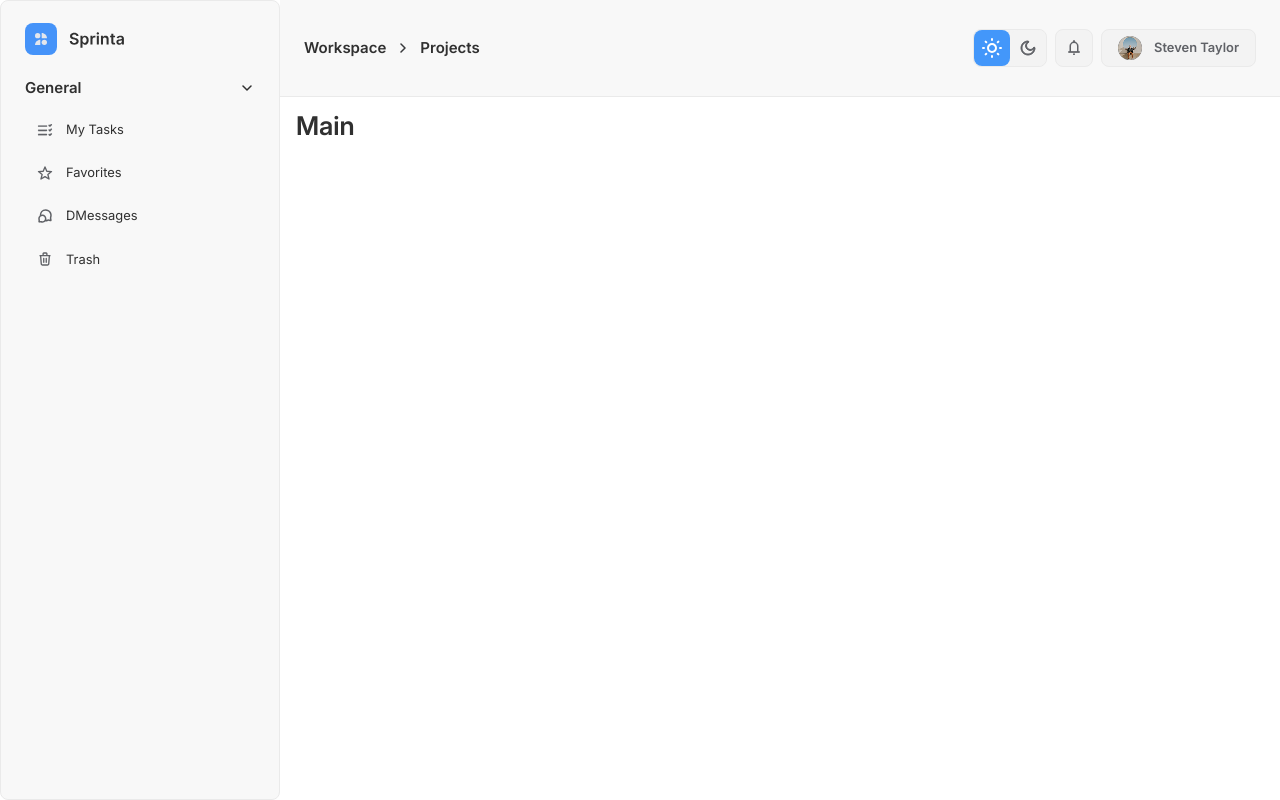
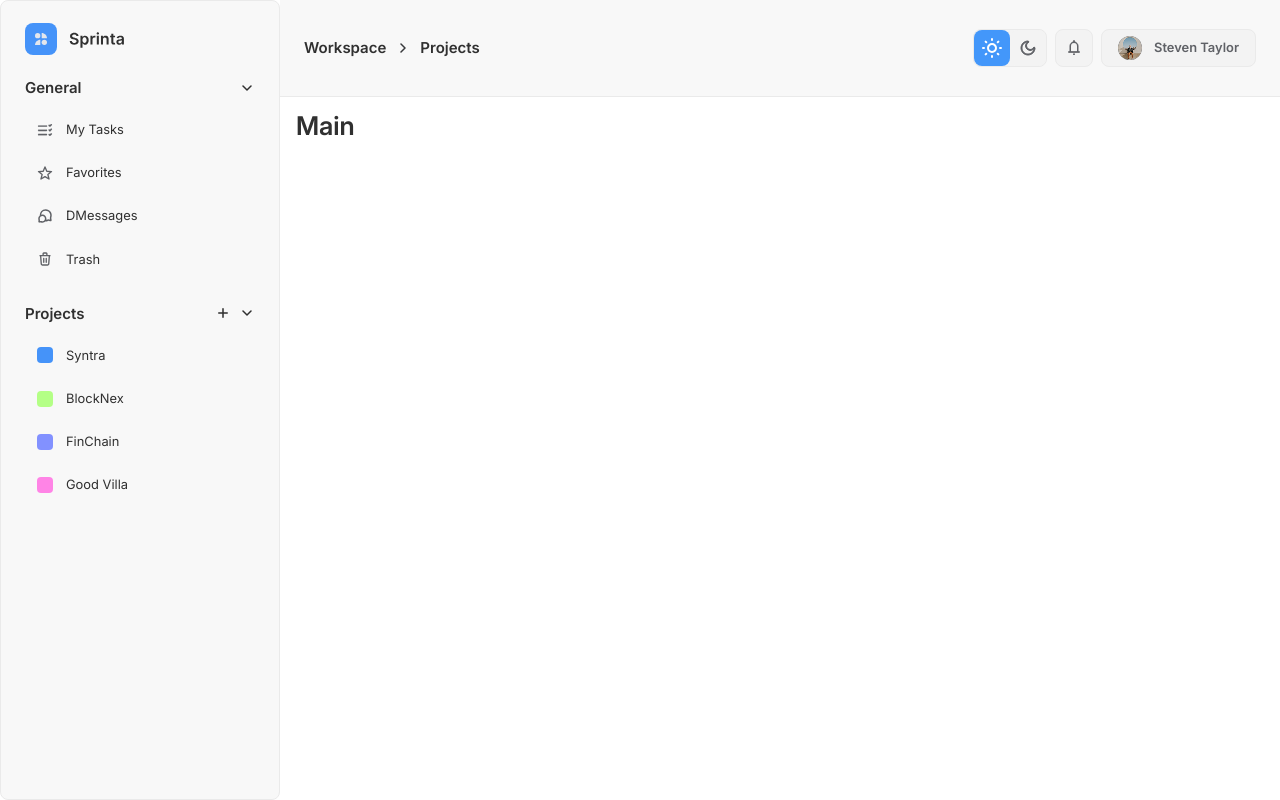
Before and after one commit to Uretros-lovers/crm, a React (Vite) app: page / in a window 1280 px wide. Built offline with nearby package versions, Linux system fonts and the light colour scheme.

Commit message:
rework aside

```diff
--- a/src/App.tsx
+++ b/src/App.tsx
@@ -5,7 +5,7 @@ import Main from "./pages/Main";
 import Projects from "./pages/Projects";
 import Notification from "./pages/Notification";
 import Mytask from "./pages/Mytask";
-import Favorites from "./pages/favorites";
+import Favorites from "./pages/Favorites";
 import DMessages from "./pages/DMessages";
 import Trash from "./pages/Trash";
 
--- a/src/components/ui/sidebarSection/SidebarSection.tsx
+++ b/src/components/ui/sidebarSection/SidebarSection.tsx
@@ -10,7 +10,7 @@ interface SidebarSectionProps  {
     defaultOpen?: boolean;
 }
 interface SidebarItem{
-    id: number;
+    id: string | number;
     label: string;
     to: string;
     iconLeft?: React.ElementType;
--- a/src/components/ui/sidebarSection/sidebarSection.module.css
+++ b/src/components/ui/sidebarSection/sidebarSection.module.css
@@ -94,5 +94,12 @@
         & .icon {
             max-width: 16px;
         }
+        & .dot{
+            min-width: 16px;
+            min-height: 16px;
+            max-width: 16px;
+            max-height: 16px;
+            border-radius: 4px;
+        }
     }
 }
--- a/src/components/widgets/sidebar/Sidebar.tsx
+++ b/src/components/widgets/sidebar/Sidebar.tsx
@@ -1,6 +1,6 @@
 import {NavLink} from "react-router-dom";
 import styles from "./sidebar.module.css";
-import React from "react";
+import React, {useEffect, useState} from "react";
 import { Logo } from "@assets";
 import SidebarSection from "../../ui/sidebarSection/SidebarSection";
 import TasksIcon from "@assets/tasks.svg?react";
@@ -8,8 +8,10 @@ import StarIcon from "@assets/starIcon.svg?react";
 import Messages from "@assets/messagesIcon.svg?react";
 import Trash from "@assets/trashIcon.svg?react";
 import Plus from "@assets/plusIcon.svg?react";
+import {fakeFetchProjects} from '../../../services/mocks/api/projects'
+import {Projects} from "../../../services/mocks/api/projects";
 
-export interface GeneralItem {
+interface GeneralItem {
     id: number;
     label: string;
     to: string;
@@ -43,7 +45,16 @@ const list: GeneralItem[] = [
     },
 ];
 
+
 function Sidebar(){
+    const [projects, setProjects] = useState<Projects[]>([]);
+
+    useEffect(() => {
+        fakeFetchProjects()
+          .then((response) => setProjects(response))
+    }, []);
+
+
     return (
         <>
             <div className={styles.sidebar}>
@@ -52,6 +63,7 @@ function Sidebar(){
                 </NavLink>
             </div>
             <SidebarSection title='General' items={list}/>
+            <SidebarSection title='Projects' items={projects} add={<Plus/>}/>
         </>
     )
 }
--- a/src/pages/Projects.tsx
+++ b/src/pages/Projects.tsx
@@ -1,3 +1,7 @@
 export default function Projects() {
-    return <h1>Govno po lopostyam</h1>;
+    return (
+      <>
+        <h1>Govno po lopostyam</h1>
+      </>
+    )
 }
--- a/src/services/mocks/api/projects.ts
+++ /dev/null
@@ -1,5 +0,0 @@
-interface Projects {
-    id: string | number;
-    title: string;
-    bgColor: string;
-}
--- /dev/null
+++ b/src/services/mocks/api/projects.tsx
@@ -0,0 +1,39 @@
+export type Projects = {
+    id: string | number;
+    label: string;
+    to: string;
+    colorDot: string;
+}
+
+const mockProjects: Projects[] = [
+    {
+    id: 1,
+    label:'Syntra',
+    to:'syntra',
+    colorDot:'#4593F9',
+    },
+    {
+    id: 2,
+    label:'BlockNex',
+    to:'block-nex',
+    colorDot:'#B4FF86',
+    },
+    {
+    id: 3,
+    label:'FinChain',
+    to:'fin-chain',
+    colorDot:'#8291FF',
+    },
+    {
+    id: 4,
+    label:'Good Villa',
+    to:"good-villa",
+    colorDot:'#FF84E6',
+    },
+]
+
+export function fakeFetchProjects(): Promise<Projects[]> {
+    return new Promise((resolve) => {
+        setTimeout(() => resolve(mockProjects), 100);
+    });
+}
```
